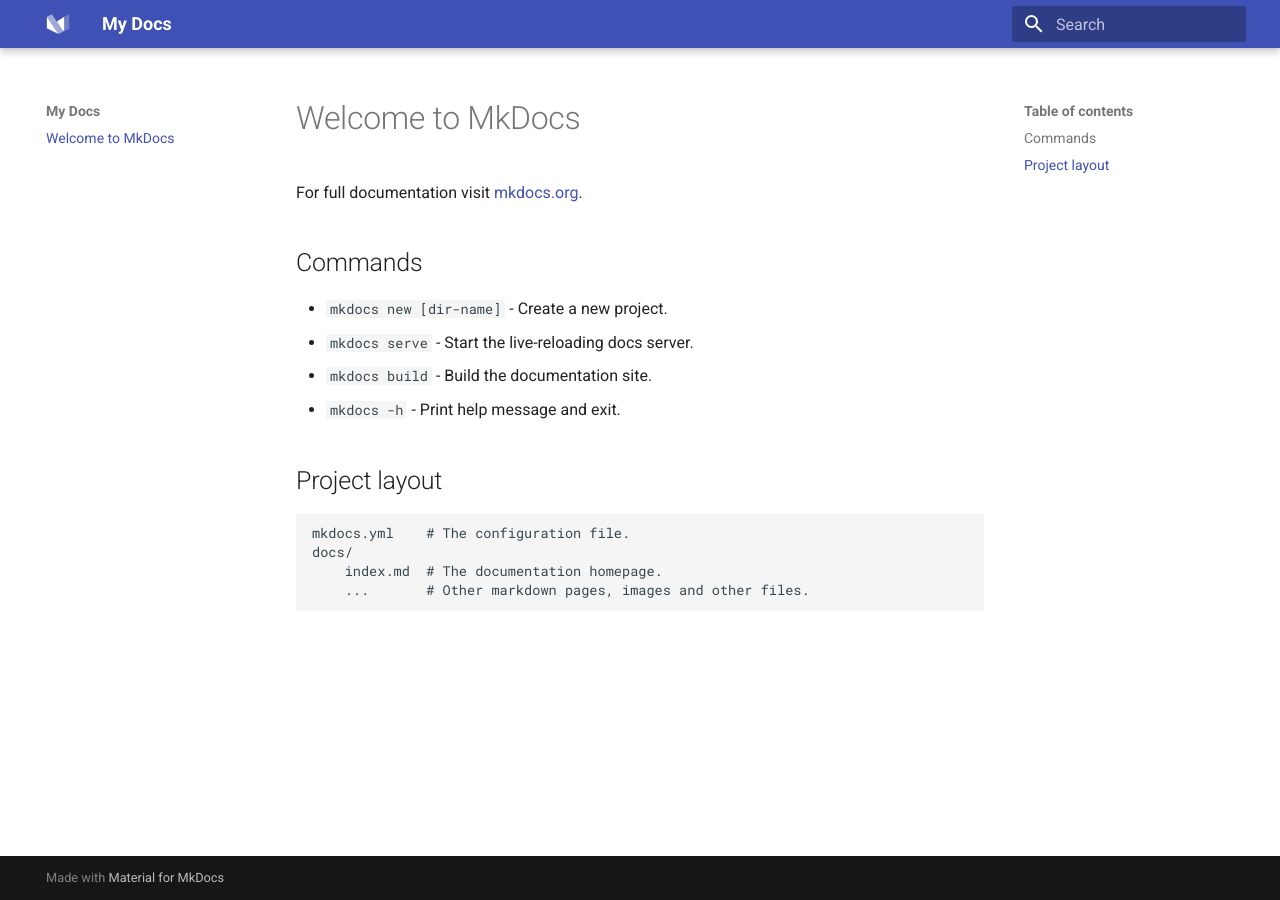
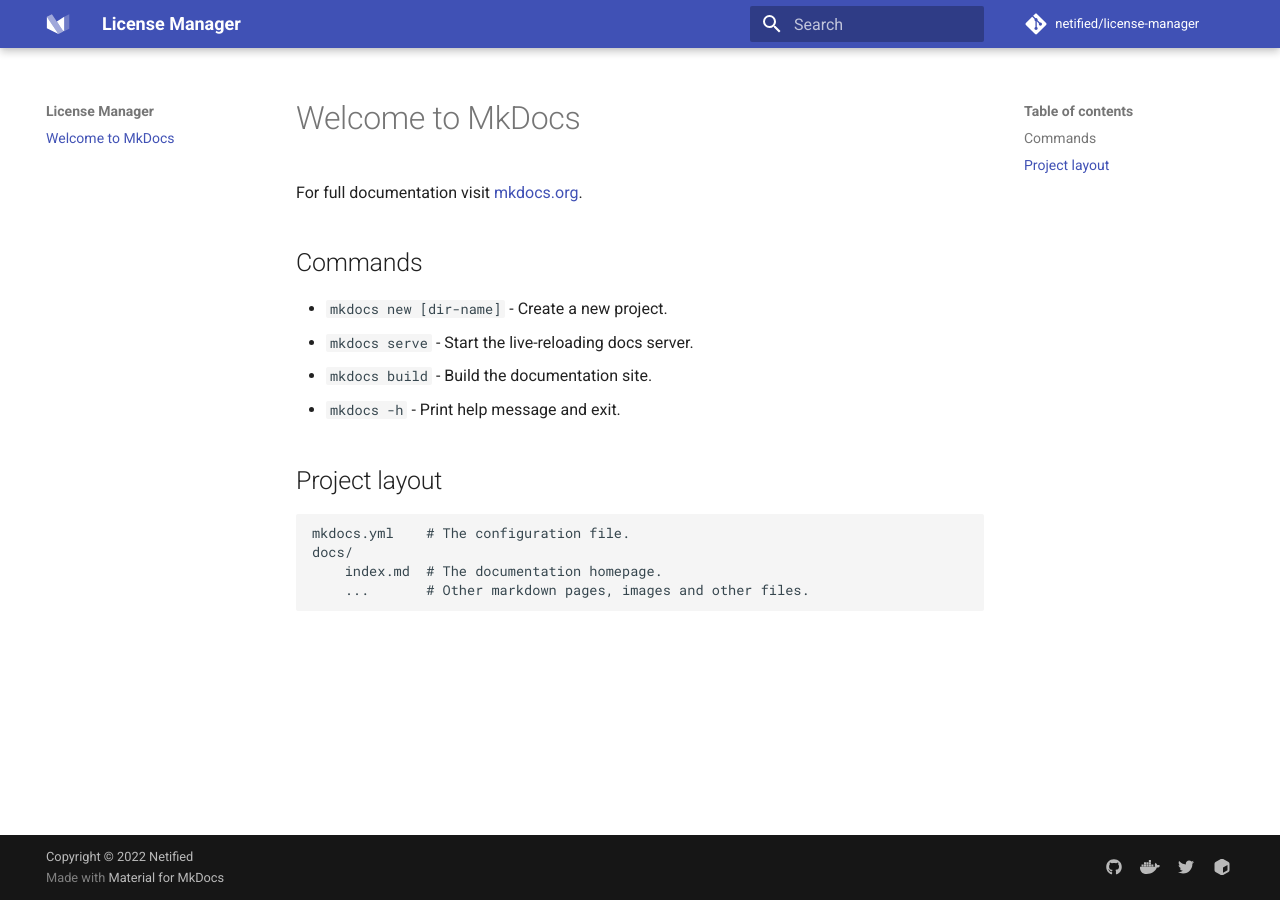
Before and after one commit to netified/license-manager, an MkDocs documentation site: the page built from docs/index.md, in a window 1280 px wide. Built offline with MkDocs 1.6.1 and Material for MkDocs 9.7.7, drawn with Linux system fonts in a browser that asks for light colours; comment, search, counter and statistics services are not loaded.

Commit message:
Improve mkdocs configuration

```diff
--- a/mkdocs.yml
+++ b/mkdocs.yml
@@ -1,13 +1,24 @@
-site_name: My Docs
+# Project information
+site_name: License Manager
+site_url: https://license-manager.netified.io
+site_author: Thomas ILLIET
 
+# Repository
+repo_name: netified/license-manager
+repo_url: https://github.com/netified/license-manager
+
+# Copyright
+copyright: Copyright &copy; 2022 Netified
+
+# Configuration
 theme:
   name: material
 
-  # 404 page
+  # Static files
   static_templates:
     - 404.html
 
-  # Necessary for search to work properly
+  # Don't include MkDocs' JavaScript
   include_search_page: false
   search_index_only: true
 
@@ -19,3 +30,23 @@
   favicon: assets/favicon.png
   icon:
     logo: logo
+
+# Customization
+extra:
+  social:
+    - icon: fontawesome/brands/github
+      link: https://github.com/netified
+    - icon: fontawesome/brands/docker
+      link: https://hub.docker.com/u/netifiedandco
+    - icon: fontawesome/brands/twitter
+      link: https://twitter.com/netifiedandco
+    - icon: fontawesome/solid/cube
+      link: https://www.nuget.org/profiles/netifiedandco
+
+# Extension
+markdown_extensions:
+  - pymdownx.highlight:
+      anchor_linenums: true
+  - pymdownx.inlinehilite
+  - pymdownx.snippets
+  - pymdownx.superfences
```
